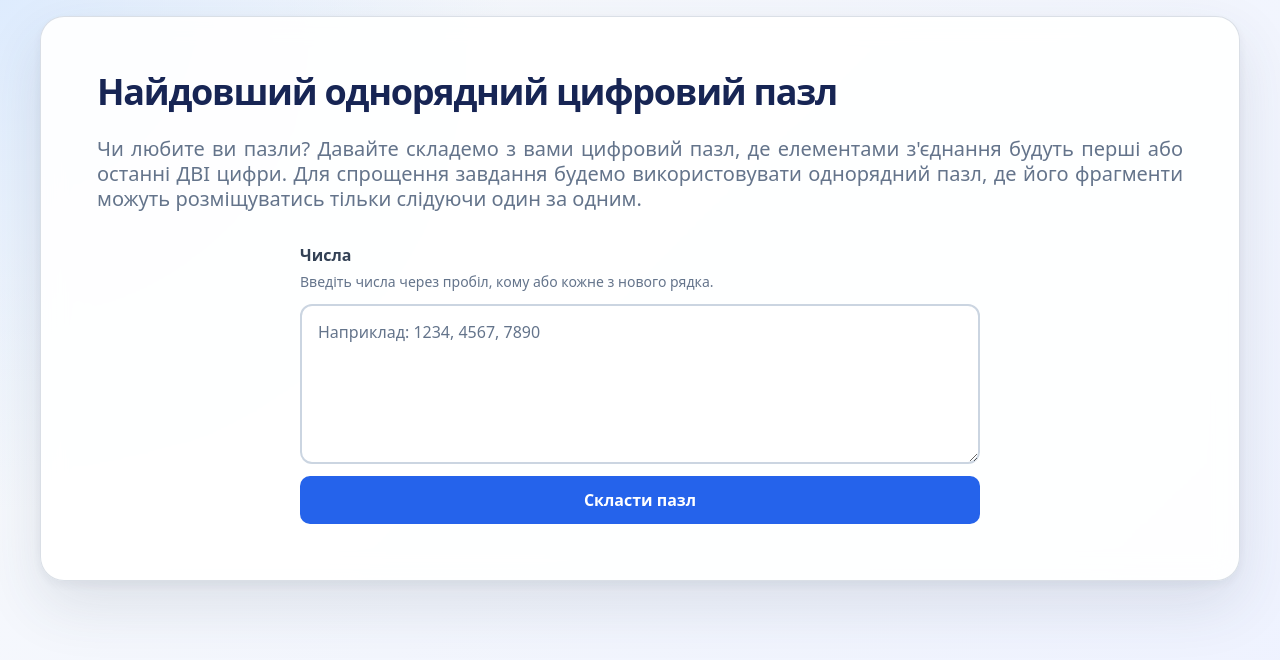
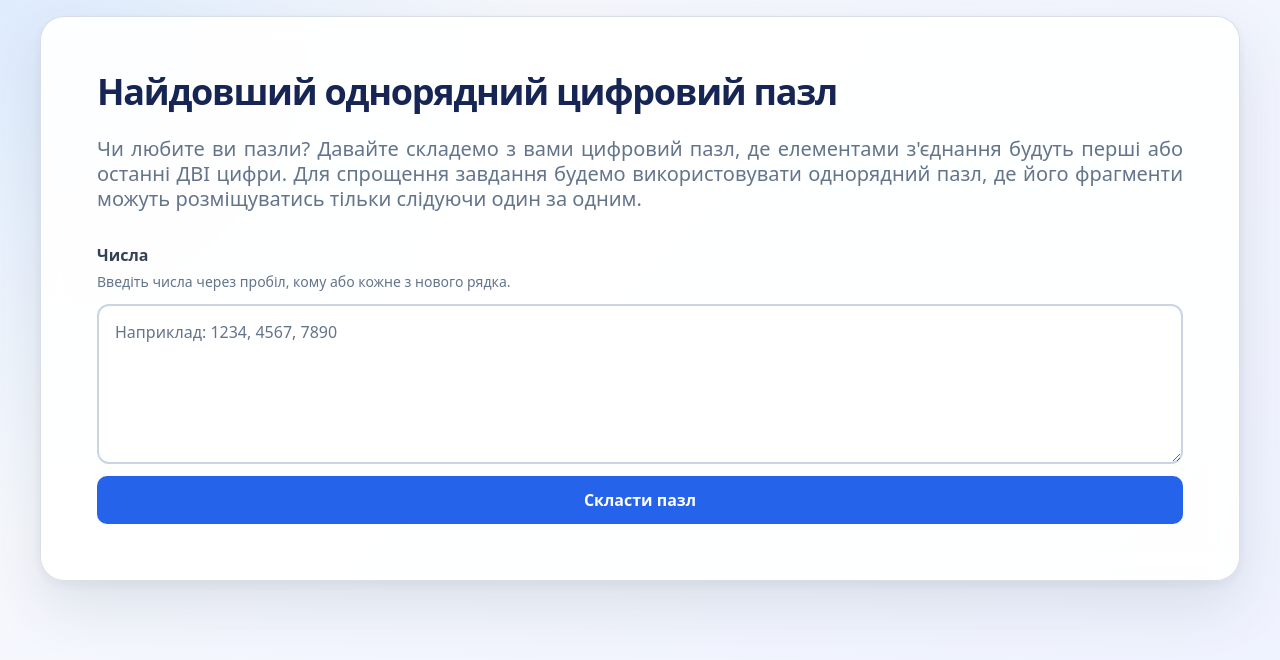
Before and after one commit to Anarenaa/digit-puzzle, a React (Vite) app: page / in a window 1280 px wide. Shown: the top 660 px of the page. Built offline with nearby package versions, Linux system fonts and the light colour scheme.

Commit message:
style: refine puzzle form and results layout

```diff
--- a/src/components/Puzzle.css
+++ b/src/components/Puzzle.css
@@ -1,9 +1,17 @@
+.puzzle-container {
+  display: flex;
+  gap: 2rem;
+  align-items: center;
+}
+.result-container {
+  width: 100%;
+}
 .numbers-form {
   display: flex;
-  width: min(100%, 680px);
+  width: 100%;
   flex-direction: column;
   gap: 12px;
-  margin: 32px auto 0;
+  margin-top: 32px;
   text-align: left;
 }
 
@@ -82,6 +90,15 @@
   background: #eff6ff;
   overflow-wrap: anywhere;
 }
+.result-length {
+  font-weight: 700;
+}
+
+@media (max-width: 768px) {
+  .puzzle-container{
+    flex-direction: column;
+  }
+}
 
 @media (max-width: 600px) {
   .numbers-form {
--- a/src/components/Puzzle.jsx
+++ b/src/components/Puzzle.jsx
@@ -16,7 +16,7 @@ export default function Puzzle() {
   }
 
   return (
-    <>
+    <div className="puzzle-container">
       <form className="numbers-form" onSubmit={handleSubmit}>
         <label className="numbers-textarea-label" htmlFor="numbers-textarea">
           Числа
@@ -49,6 +49,6 @@ export default function Puzzle() {
           </p>
         </div>
       )}
-    </>
+    </div>
   );
 }
```
